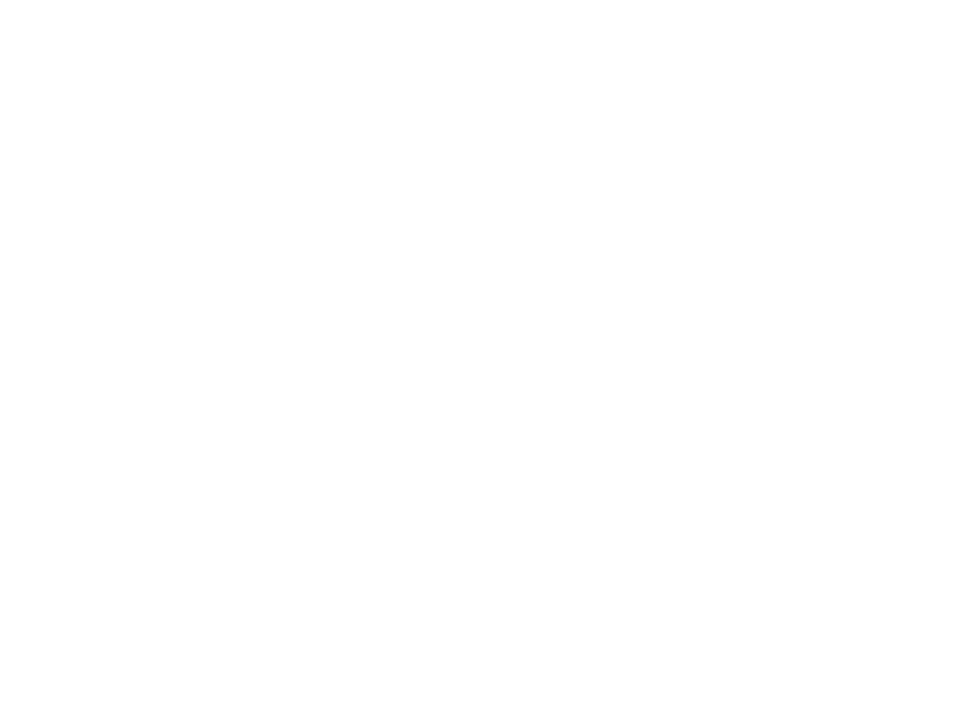
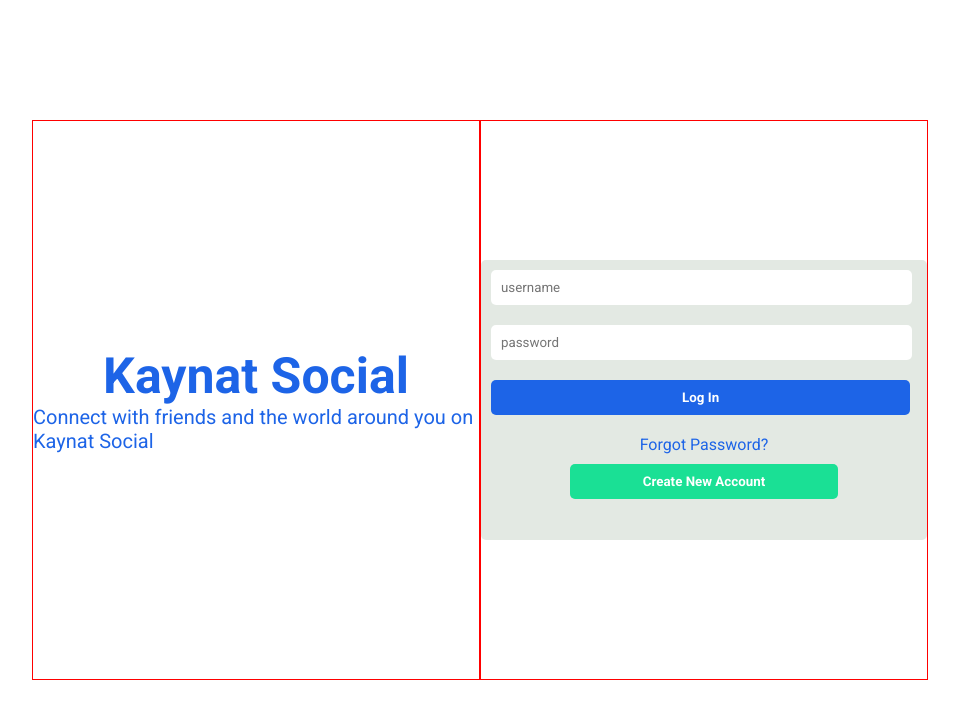
Before and after one commit to khaledtudce/socialmediakhaled2022_frontend, a React (Create React App) app: page /login in a window 1280 px wide. Before the commit this address had no page. Shown: the top 718 px of the page, without its empty margins (160-1119 px from the left). Built offline with nearby package versions, Linux system fonts and the light colour scheme.

Commit message:
added LoginPage UI

```diff
--- a/src/App.js
+++ b/src/App.js
@@ -1,5 +1,7 @@
 import { BrowserRouter, Route, Routes } from "react-router-dom";
 import Home from "./pages/home/Home";
+import Login from "./pages/login/Login";
+import Register from "./pages/register/Register";
 
 function App() {
   return (
@@ -8,6 +10,8 @@ function App() {
         <Routes>
           <Route path="/" element={<Home />} />
           <Route path="/timeline" element={<Home />} />
+          <Route path="/login" element={<Login />} />
+          <Route path="/register" element={<Register />} />
         </Routes>
       </BrowserRouter>
     </div>
--- /dev/null
+++ b/src/pages/login/Login.jsx
@@ -0,0 +1,29 @@
+import "./login.css";
+
+const Login = () => {
+  return (
+    <div className="loginContainer">
+      <div className="loginWrapper">
+        <div className="loginTextBlock">
+          <div className="loginLogo">Kaynat Social</div>
+          <div className="loginText">
+            Connect with friends and the world around you on Kaynat Social
+          </div>
+        </div>
+        <div className="loginInputBlock">
+          <div className="loginInputBox">
+            <input className="loginInput" type="text" placeholder="username" />
+            <input className="loginInput" type="text" placeholder="password" />
+            <button className="inputButton">Log In</button>
+            <span className="forgotPasswordText">Forgot Password?</span>
+            <button className="createNewAccountButton">
+              Create New Account
+            </button>
+          </div>
+        </div>
+      </div>
+    </div>
+  );
+};
+
+export default Login;
--- /dev/null
+++ b/src/pages/login/login.css
@@ -0,0 +1,71 @@
+.loginContainer{
+    height: 100vh;
+    width: 100vw;
+    display: flex;
+    align-items: center;
+    justify-content: center;
+}
+.loginWrapper{
+    width: 70%;
+    height: 70%;
+    display: flex;
+}
+.loginTextBlock, .loginInputBlock{
+    flex: 1;
+    border: 1px solid red;
+    flex-direction: column;
+    display: flex;
+    align-items: center;
+    justify-content: center;
+}
+.loginLogo{
+    font-size: 50px;
+    font-weight: 600;
+    color: rgb(29, 100, 231);
+}
+.loginText{
+    font-size: 20px;
+    color: rgb(29, 100, 231);
+}
+.loginInputBox{
+    height: 280px;
+    width: 100%;
+    background-color: rgb(227, 233, 227);
+    border-radius: 5px;
+}
+.loginInput{
+    margin: 10px 10px;
+    width: 90%;
+    border-radius: 5px;
+    padding: 10px;
+    border: none;
+}
+.inputButton{
+    background-color: rgb(29, 100, 231);
+    margin: 10px 10px;
+    width: 94%;
+    border-radius: 5px;
+    padding: 10px;
+    color: white;
+    font-weight: 600;
+    border: none;
+    cursor: pointer;
+}
+.forgotPasswordText{
+    margin: 10px;
+    display: flex;
+    justify-content: center;
+    color: rgb(29, 100, 231);
+    cursor: pointer;
+}
+.createNewAccountButton{
+    background-color: rgb(26, 224, 149);
+    width: 60%;
+    border-radius: 5px;
+    padding: 10px;
+    color: white;
+    font-weight: 600;
+    border: none;
+    margin-left: 20%;
+    cursor: pointer;
+}
--- /dev/null
+++ b/src/pages/register/Register.jsx
@@ -0,0 +1,7 @@
+import "./register.css";
+
+const Register = () => {
+  return <div>Register</div>;
+};
+
+export default Register;
```
Also changed, not shown: facebook_design/LoginPage.jpg (added), facebook_design/RegistrationPage.jpg (added), src/components/share/share.css (line endings or trailing spaces), src/pages/register/register.css (added).
